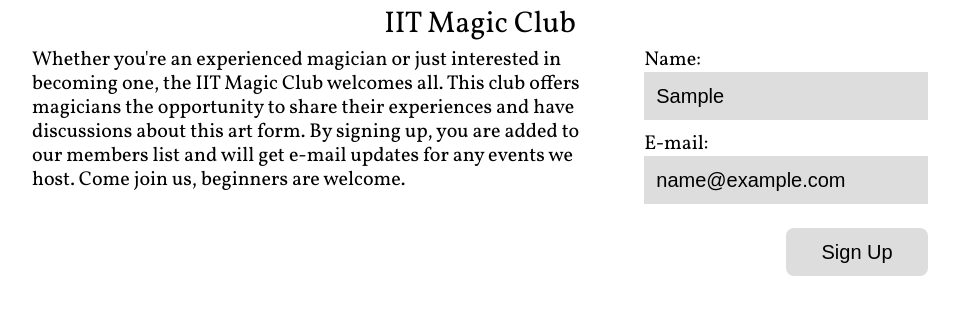
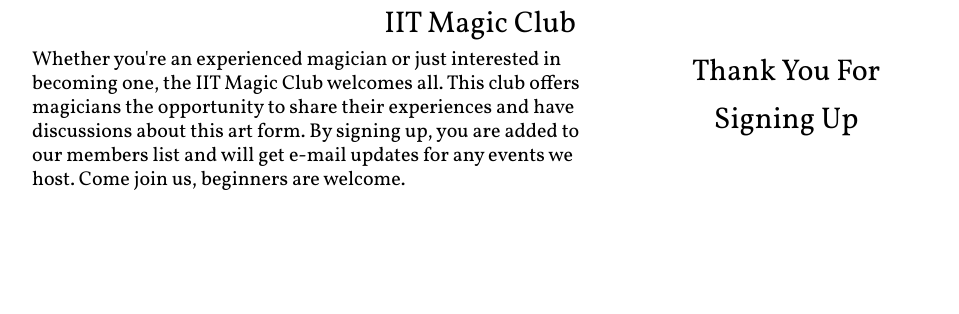
Before and after one commit to randalkwok/itmd362-project-1, a plain HTML site: page index.html in a window 1280 px wide. Both pictures are taken after typing "Sample", "name@example.com" into the empty fields and a click on the input "Sign Up". Shown: the whole page, without its empty margins (160-1119 px from the left). Drawn offline with nearby package versions, Linux system fonts and the light colour scheme.

Commit message:
Fix thank you message after submit

```diff
--- a/css/screen.css
+++ b/css/screen.css
@@ -230,6 +230,10 @@ input[type="submit"] {
   form {
     grid-column: 3;
   }
+
+  #thank-you {
+    grid-column: 3;
+  }
 }
 
 @media screen and (min-width: 1000px) {
@@ -251,6 +255,10 @@ input[type="submit"] {
     grid-column: 1/3;
   }
 
+  #thank-you {
+    grid-column: 4;
+  }
+
 }
 
 @media screen and (min-width: 1300px) {
--- a/js/site.js
+++ b/js/site.js
@@ -9,16 +9,6 @@ $('#signup-form').on('submit',
     var validEmail = false;
     var validName = false;
     e.preventDefault();
-    if(re.test(phone))
-    {
-      validPhone = true;
-      $('#phone-warning').remove();
-    }
-    else{
-      if(!$('#phone-warning').length) {
-        $('#phone-input').append('<li id="phone-warning">Please enter a proper phone number</li>');
-      }
-    }
     if(re2.test(email))
     {
       validEmail = true;
@@ -38,9 +28,9 @@ $('#signup-form').on('submit',
         $('#name-input').append('<li id="name-warning">Please enter a name</li>');
       }
     }
-    if(validPhone && validEmail && validName){
+    if(validEmail && validName){
       $(this).remove();
-      $('body').append('<h1>Thank You For Signing Up</h1>');
+      $('section').append('<h1 id="thank-you">Thank You For Signing Up</h1>');
     }
   }
 );
```
